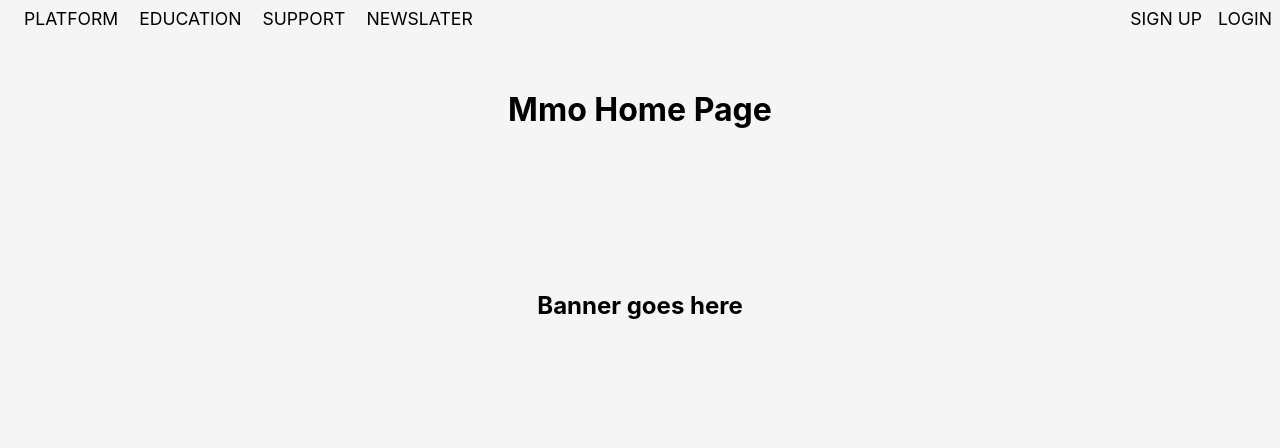
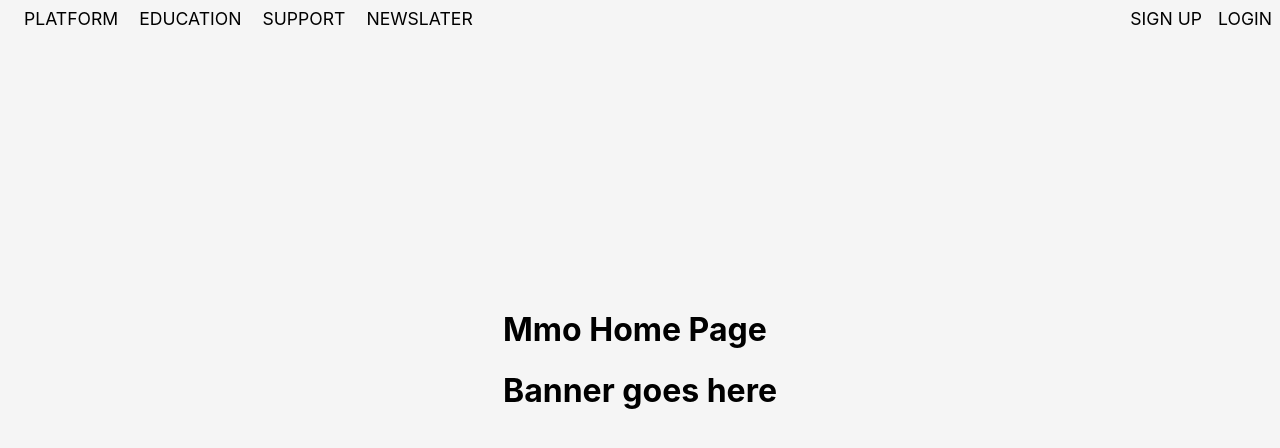
Before and after one commit to WebFintech34/mmo, a React (Create React App) app in the folder client/: page / in a window 1280 px wide. Shown: the top 448 px of the page. Built offline with nearby package versions, Linux system fonts and the light colour scheme.

Commit message:
center content

```diff
--- a/client/src/App.css
+++ b/client/src/App.css
@@ -1,10 +1,7 @@
-.login,
-.content {
-    display: flex;
-    flex-direction: column;
-    align-items: center;
-    margin: 2em;
-    white-space: pre;
+.main-content {
+    display: grid;
+    place-items: center;
+    height: 80vh;
 }
 
 .fa-bars {
@@ -29,6 +26,11 @@ a {
 
 header {
     font-size: 1.1rem;
+    height: 5vh;
+}
+
+footer {
+    height: 5vh;
 }
 
 nav {
--- a/client/src/components/routes/Dashboard.js
+++ b/client/src/components/routes/Dashboard.js
@@ -4,11 +4,16 @@ import UserContext from "../../userContext";
 const Dashboard = () => {
     const { isLoggedIn, setIsLoggedIn } = useContext(UserContext);
     return (
-        <div>
-            <h1>Dashboard Page</h1>
-            {isLoggedIn && (
-                <button onClick={() => setIsLoggedIn(false)}> sign off</button>
-            )}
+        <div className="main-content">
+            <div>
+                <h1>Dashboard Page</h1>
+                {isLoggedIn && (
+                    <button onClick={() => setIsLoggedIn(false)}>
+                        {" "}
+                        sign off
+                    </button>
+                )}
+            </div>
         </div>
     );
 };
--- a/client/src/components/routes/Home.js
+++ b/client/src/components/routes/Home.js
@@ -30,18 +30,17 @@ const Home = () => {
                     <Link to="/register"> SIGN UP</Link>
                 </nav>
             </header>
-            <main className="content">
-                <h1>Mmo Home Page</h1>
-                <br></br>
-                <br></br>
-                <br></br>
-                <br></br>
-                <br></br>
-                <br></br>
-                <h2>Banner goes here</h2>
+            <main className="banner main-content">
+                <div>
+                    <h1>Mmo Home Page</h1>
+                    <h1> Banner goes here</h1>
+                </div>
             </main>
             <footer className="anonymous">
-                <nav className="anonymous-bottom"> </nav>
+                {/* <nav className="anonymous-bottom">
+                    <Link to="/"> PLATFORM</Link>
+                    <Link to="/"> EDUCATION</Link>
+                </nav> */}
             </footer>
         </div>
     );
--- a/client/src/components/routes/Login.js
+++ b/client/src/components/routes/Login.js
@@ -3,7 +3,8 @@ import { Link } from "react-router-dom";
 
 const Login = ({ setIsLoggedIn }) => {
     return (
-        <div className="login">
+        <main className="main-content">
+            <div className="form">
                 <h1>Login Page</h1>
                 <form>
                     <label htmlFor="username">Username</label>
@@ -18,11 +19,15 @@ const Login = ({ setIsLoggedIn }) => {
                         name="password"
                         placeholder="Enter password..."
                     ></input>
-                <button onClick={() => setIsLoggedIn(true)}> sign in</button>
+                    <button onClick={() => setIsLoggedIn(true)}>
+                        {" "}
+                        sign in
+                    </button>
                 </form>
                 <br></br>
                 <Link to="/"> back home</Link>
             </div>
+        </main>
     );
 };
 
--- a/client/src/components/routes/Register.js
+++ b/client/src/components/routes/Register.js
@@ -3,9 +3,11 @@ import { Link } from "react-router-dom";
 
 export default function Register() {
     return (
-        <div className="content">
-            <h1>Register Page</h1>
-            <Link to="/"> back home</Link>
+        <div className="main-content">
+            <div className="form">
+                <h1>Register Page</h1>
+                <Link to="/"> back home</Link>
+            </div>
         </div>
     );
 }
```
Lines whose indentation alone changed are shown as unchanged.
